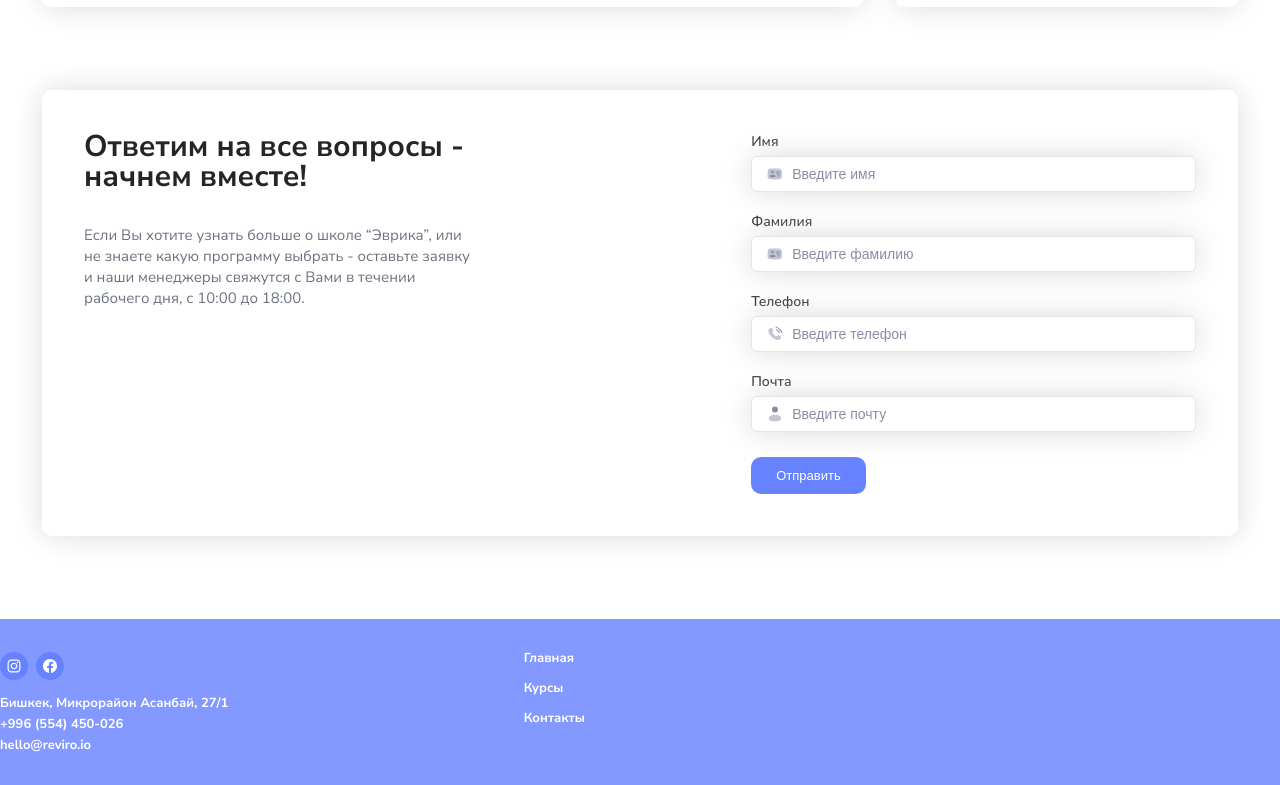
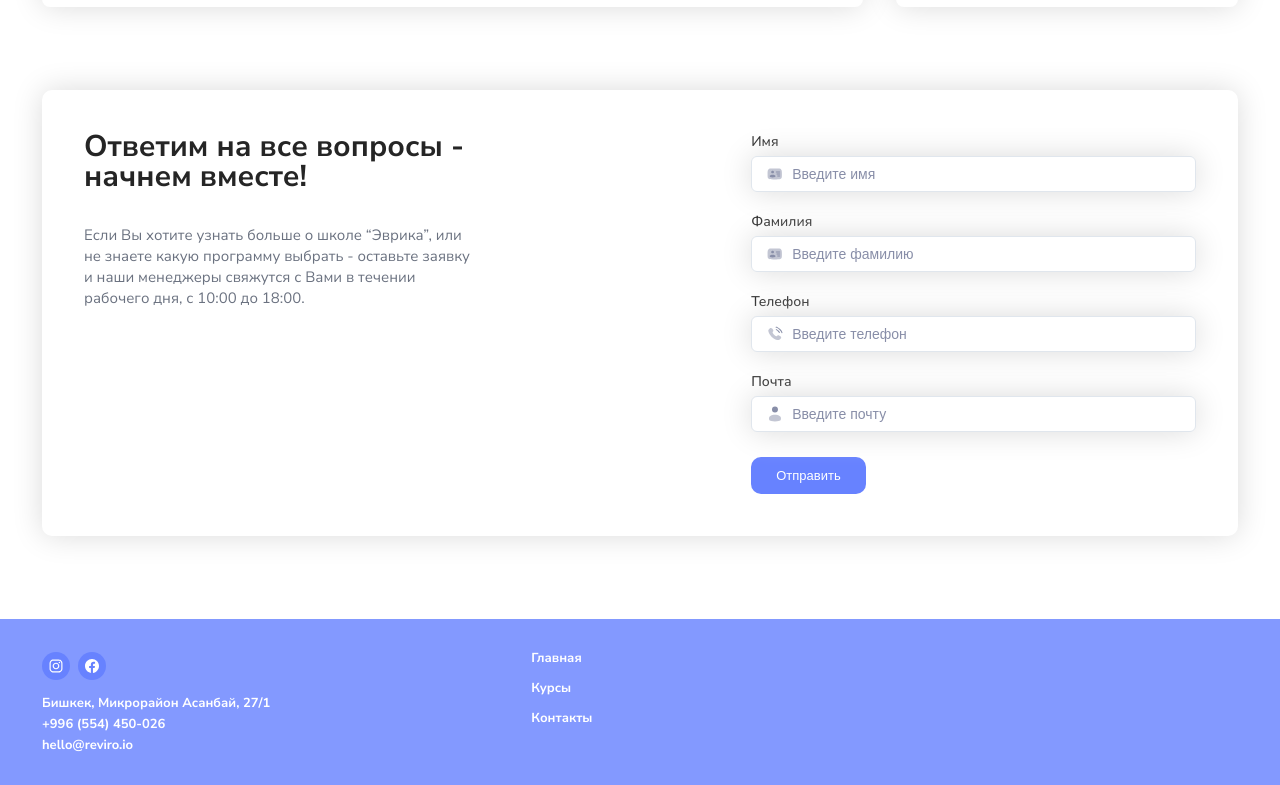
Before and after one commit to daniarmakyev/Evrika, a Next.js app: page / in a window 1280 px wide. Shown: the part 1737-2522 px from the top of the page. Built offline with nearby package versions, Linux system fonts and the light colour scheme.

Commit message:
Change style footer

```diff
--- a/src/components/Footer/styles.module.scss
+++ b/src/components/Footer/styles.module.scss
@@ -15,7 +15,8 @@
     display: flex;
     align-items: flex-start;
     justify-content: space-between;
-    padding: 40px 0;
+    padding-top: 40px;
+    padding-bottom: 40px;
 
     a, p {
       font-weight: bold;
@@ -130,7 +131,8 @@
       display: flex;
       align-items: flex-start;
       justify-content: space-between;
-      padding: 27px 0;
+      padding-top: 27px;
+      padding-bottom: 27px;
 
       a, p {
         font-weight: bold;
@@ -234,7 +236,8 @@
 @include respond-above(lg) {
   .footer {
     &__container {
-      padding: 33px 0;
+      padding-top: 33px;
+      padding-bottom: 33px;
 
       a, p {
         font-size: 13px;
@@ -275,7 +278,8 @@
 @include respond-above(mac) {
   .footer {
     &__container {
-      padding: 40px 0;
+      padding-top: 40px;
+      padding-bottom: 40px;
 
       a, p {
         font-size: 16px;
@@ -316,7 +320,8 @@
 @include respond-above(xlg) {
   .footer {
     &__container {
-      padding: 44px 0;
+      padding-top: 44px;
+      padding-bottom: 44px;
 
       a, p {
         font-size: 18px;
@@ -357,7 +362,8 @@
 @include respond-above(fdh) {
   .footer {
     &__container {
-      padding: 53px 0;
+      padding-top: 53px;
+      padding-bottom: 53px;
 
       a, p {
         font-size: 21px;
@@ -398,7 +404,8 @@
 @include respond-above(fhd-plus) {
   .footer {
     &__container {
-      padding: 56px 0;
+      padding-top: 56px;
+      padding-bottom: 56px;
 
       a, p {
         font-size: 22px;
@@ -439,7 +446,8 @@
 @include respond-above(qhd) {
   .footer {
     &__container {
-      padding: 62px 0;
+      padding-top: 62px;
+      padding-bottom: 62px;
 
       a, p {
         font-size: 25px;
@@ -480,7 +488,8 @@
 @include respond-above(uhd) {
   .footer {
     &__container {
-      padding: 94px 0;
+      padding-top: 94px;
+      padding-bottom: 94px;
 
       a, p {
         font-size: 38px;
```
